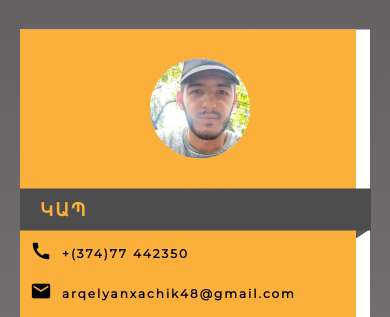
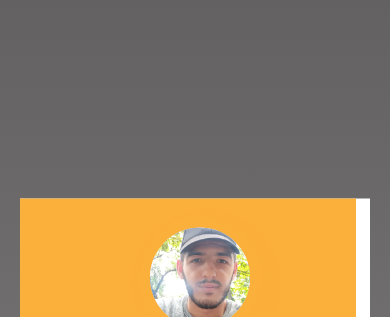
Before and after one commit to Xachik00/CV.github.io, a plain HTML site: page index.html in a window 390 px wide. Shown: the top 317 px of the page. Drawn offline with Linux system fonts and the light colour scheme.

Commit message:
Add files via upload

```diff
--- a/css/style.css
+++ b/css/style.css
@@ -264,13 +264,13 @@ h2{
 @media screen and (max-width:599px) {
 	body{
 		background-image: linear-gradient(#636162, #b1afaf);
-		height: 222vh;
+		height: 242vh;
 		font-weight: bold;
 		letter-spacing: 2px;
 	}
 	.main{
 		width: 350px;
-		top: 110%;
+		top: 130%;
 	}
 	.left{
 		background-color: #fbb03b;
```
